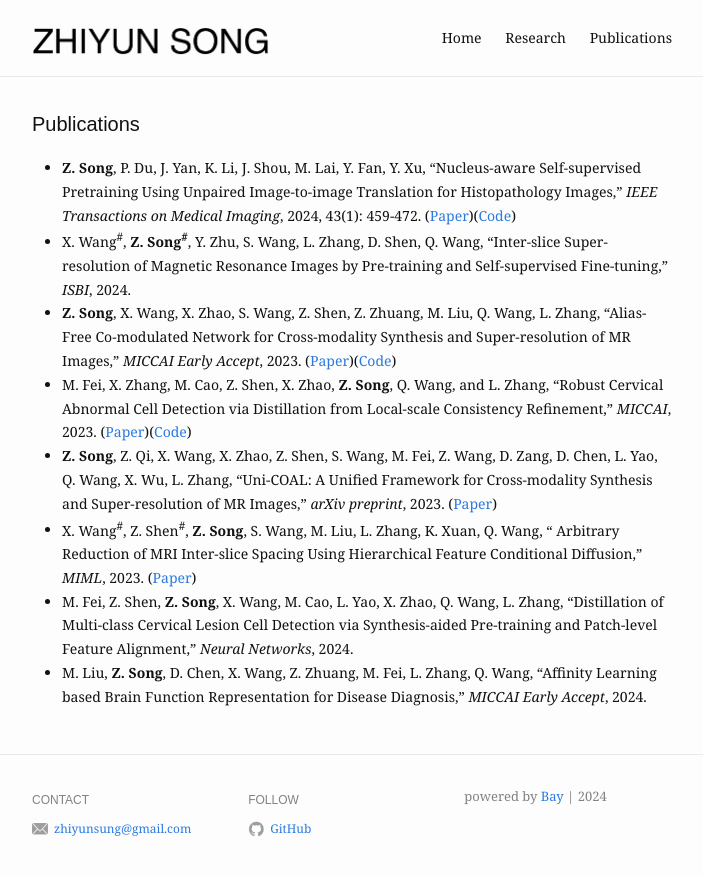
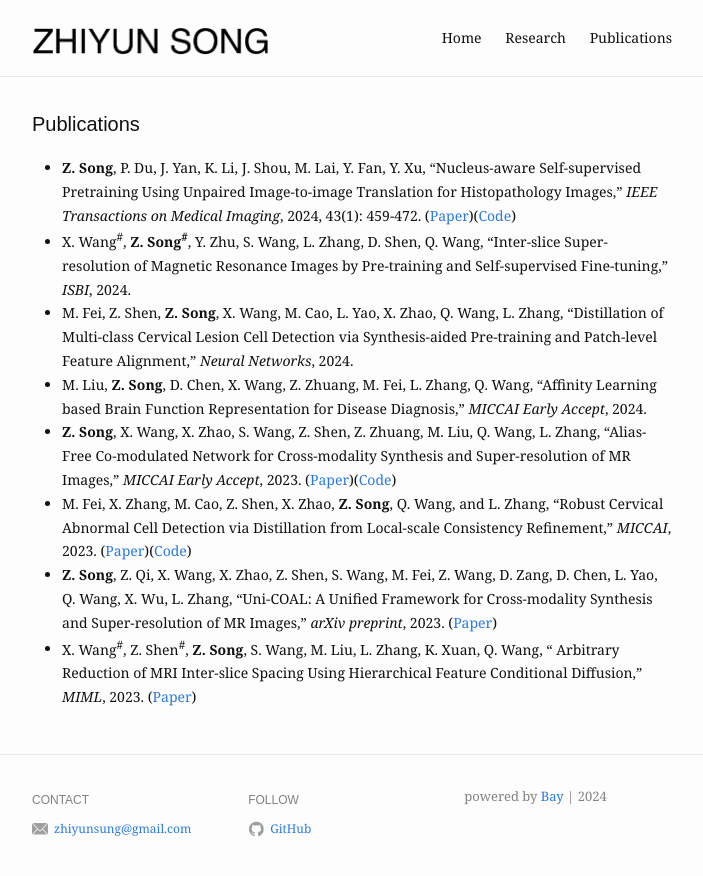
Before and after one commit to zhiyuns/zhiyuns.github.io, a Jekyll site: the page built from publications.md, in a window 1280 px wide. Shown: the top 876 px of the page, without its empty margins (288-991 px from the left). Built offline with Jekyll 4.4.1, drawn with Linux system fonts in a browser that asks for light colours.

Commit message:
update pubs

```diff
--- a/publications.md
+++ b/publications.md
@@ -6,10 +6,10 @@ slug: /publications
 
 - **Z. Song**, P. Du, J. Yan, K. Li, J. Shou, M. Lai, Y. Fan, Y. Xu, “Nucleus-aware Self-supervised Pretraining Using Unpaired Image-to-image Translation for Histopathology Images,” *IEEE Transactions on Medical Imaging*, 2024, 43(1): 459-472. ([Paper](https://ieeexplore.ieee.org/document/10234386))([Code](https://github.com/zhiyuns/UNITPathSSL))
 - X. Wang<sup>#</sup>, **Z. Song<sup>#</sup>**, Y. Zhu, S. Wang, L. Zhang, D. Shen, Q. Wang, “Inter-slice Super-resolution of Magnetic Resonance Images by Pre-training and Self-supervised Fine-tuning,” *ISBI*, 2024.
+- M. Fei, Z. Shen, **Z. Song**, X. Wang, M. Cao, L. Yao, X. Zhao, Q. Wang, L. Zhang, “Distillation of Multi-class Cervical Lesion Cell Detection via Synthesis-aided Pre-training and Patch-level Feature Alignment,” *Neural Networks*, 2024.
+- M. Liu, **Z. Song**, D. Chen, X. Wang, Z. Zhuang, M. Fei, L. Zhang, Q. Wang, “Affinity Learning based Brain Function Representation for Disease Diagnosis,” *MICCAI Early Accept*, 2024.
 - **Z. Song**, X. Wang, X. Zhao, S. Wang, Z. Shen, Z. Zhuang, M. Liu, Q. Wang, L. Zhang, “Alias-Free Co-modulated Network for Cross-modality Synthesis and Super-resolution of MR Images,” *MICCAI Early Accept*, 2023. ([Paper](https://link.springer.com/chapter/10.1007/978-3-031-43999-5_7))([Code](https://github.com/zhiyuns/AFCM))
 - M. Fei, X. Zhang, M. Cao, Z. Shen, X. Zhao, **Z. Song**, Q. Wang, and L. Zhang, “Robust Cervical Abnormal Cell Detection via Distillation from Local-scale Consistency Refinement,” *MICCAI*, 2023. ([Paper](https://link.springer.com/chapter/10.1007/978-3-031-43987-2_63))([Code](https://github.com/feimanman/Cervical-Abnormal-Cell-Detection))
 - **Z. Song**, Z. Qi, X. Wang, X. Zhao, Z. Shen, S. Wang, M. Fei, Z. Wang, D. Zang, D. Chen, L. Yao, Q. Wang, X. Wu, L. Zhang, “Uni-COAL: A Unified Framework for Cross-modality Synthesis and Super-resolution of MR Images,” *arXiv preprint*, 2023. ([Paper](https://arxiv.org/abs/2311.08225))
 - X. Wang<sup>#</sup>, Z. Shen<sup>#</sup>, **Z. Song**, S. Wang, M. Liu, L. Zhang, K. Xuan, Q. Wang, “
 Arbitrary Reduction of MRI Inter-slice Spacing Using Hierarchical Feature Conditional Diffusion,” *MIML*, 2023. ([Paper](https://link.springer.com/chapter/10.1007/978-3-031-45673-2_3))
-- M. Fei, Z. Shen, **Z. Song**, X. Wang, M. Cao, L. Yao, X. Zhao, Q. Wang, L. Zhang, “Distillation of Multi-class Cervical Lesion Cell Detection via Synthesis-aided Pre-training and Patch-level Feature Alignment,” *Neural Networks*, 2024.
-- M. Liu, **Z. Song**, D. Chen, X. Wang, Z. Zhuang, M. Fei, L. Zhang, Q. Wang, “Affinity Learning based Brain Function Representation for Disease Diagnosis,” *MICCAI Early Accept*, 2024.
```
